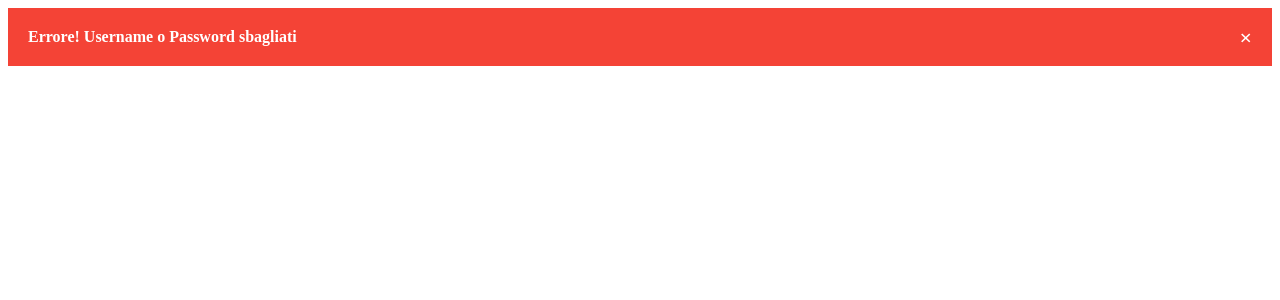
After one commit to sasyvelobelo/flask-2, a Flask app: template templates/Errore.html in a window 1280 px wide. The commit adds this page. Shown: the top 300 px of the page. Run offline with Flask 2, Linux system fonts and the light colour scheme; the template is opened without the code that fills it, so the values that code supplies are empty.

Commit message:
es2 finito

```diff
--- /dev/null
+++ b/appesercizio3.py
@@ -0,0 +1,6 @@
+#per realizzare un server web che permetta di conoscere capoluoghi di region.
+#L'utente inserisce il nome della regione ed il programma restituisce il nome del capoluogo di regione.
+#caricare i capoluoghi di regioni in una opportuna struttura dati.
+
+#una volta fatto ciò, modificare poi l'es precedente per permettere all'utente di inserire un capuoluogo e di avere la regione in cui si trova.
+#l'utente scegli se avere la regione o il capuoluogo selezionando un radiobutton
--- /dev/null
+++ b/templates/Errore.html
@@ -0,0 +1,38 @@
+<!DOCTYPE html>
+<html>
+<head>
+<meta name="viewport" content="width=device-width, initial-scale=1">
+<style>
+.alert {
+  padding: 20px;
+  background-color: #f44336;
+  color: white;
+}
+
+.closebtn {
+  margin-left: 15px;
+  color: white;
+  font-weight: bold;
+  float: right;
+  font-size: 22px;
+  line-height: 20px;
+  cursor: pointer;
+  transition: 0.3s;
+}
+
+.closebtn:hover {
+  color: black;
+}
+</style>
+</head>
+<body>
+
+
+<div class="alert">
+  <span class="closebtn" onclick="this.parentElement.style.display='none';">&times;</span>
+  <strong>Errore!</strong>
+  <strong>Username o Password sbagliati</strong>
+</div>
+
+</body>
+</html>
--- /dev/null
+++ b/templates/login.html
@@ -0,0 +1,6 @@
+<form action="/login" method = "GET">
+    <h1>Login</h1>
+    <p>Username <input type = "text" name = "Username" required /></p>
+    <p>Password<input type = "password" name = "Password" required /></p>
+    <p><input type = "submit" value = "Submit" /></p>
+</form>
--- a/templates/welcome.html
+++ b/templates/welcome.html
@@ -1 +1 @@
-<h1>benvenuto,{{name}}</h1>
+<h1>{{benvenuto}}, {{nome_user}}</h1>
```
Also changed, not shown: appesercizio2.py (+42 -25 lines), templates/form3.html (+6 -5 lines), .gitpod.yml (added).
